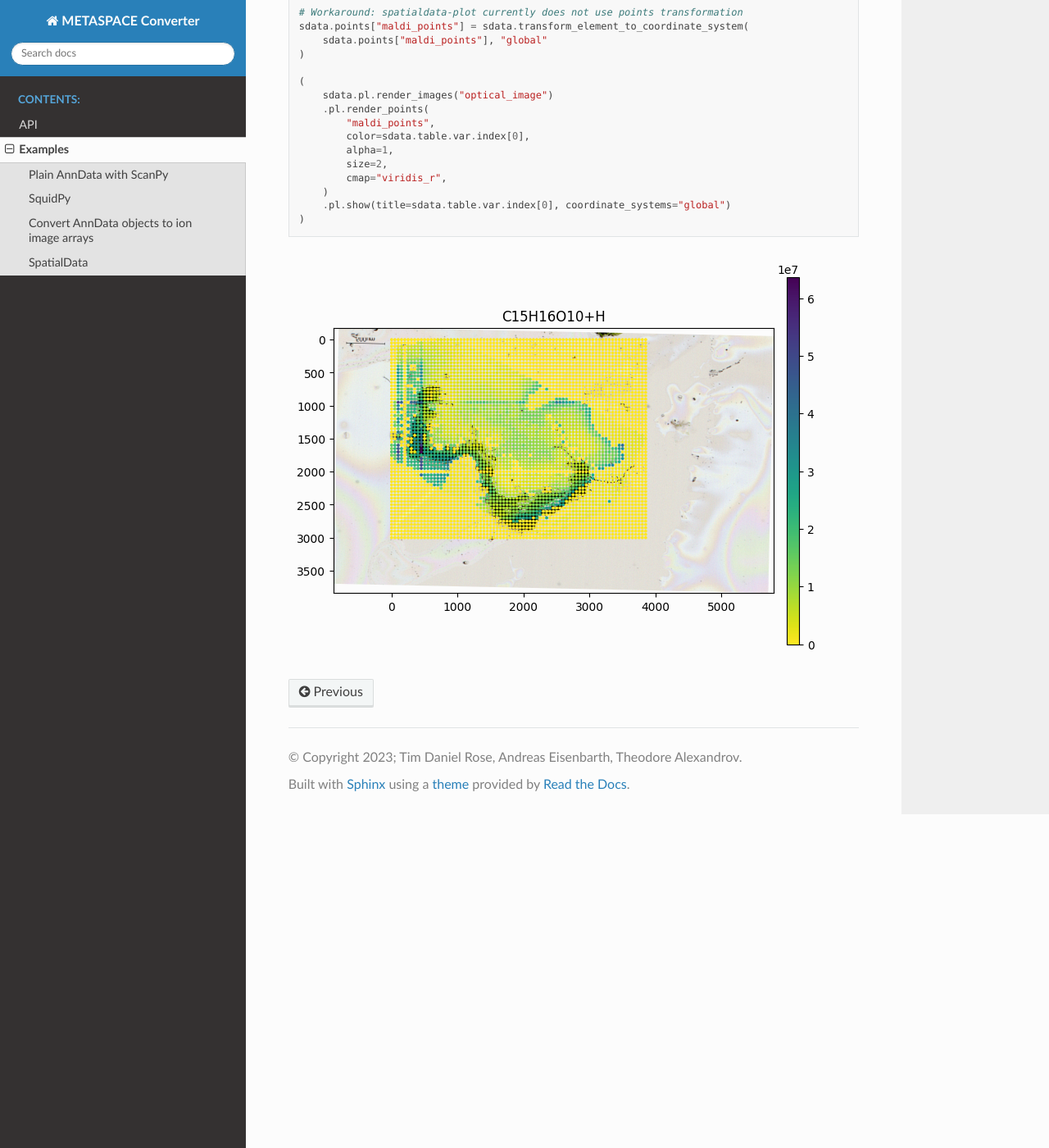
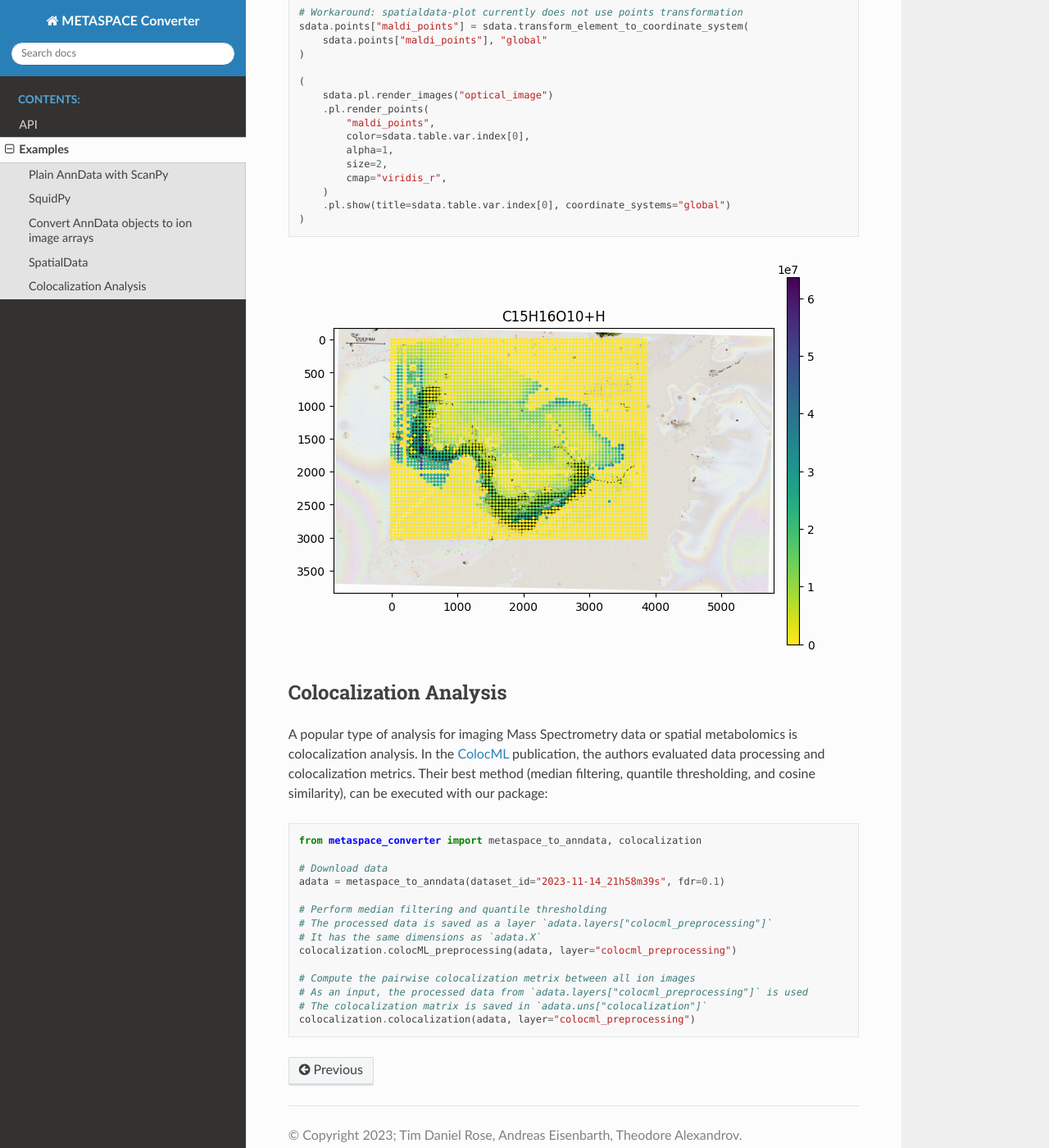
Before and after one commit to metaspace2020/metaspace-converter, a Sphinx documentation site: the page built from docs/examples.rst, in a window 1280 px wide and 1400 px high, scrolled down 2542 px. Shown: the whole window at 82% size. Built offline with Sphinx 7.4.7 and the Read the Docs theme 2.0.0, drawn with Linux system fonts in a browser that asks for light colours.

Commit message:
Documentation for coloc module

```diff
--- a/docs/examples.rst
+++ b/docs/examples.rst
@@ -114,3 +114,40 @@ Here using a reversed colormap which better represents intense values on bright
 
 .. image:: ./_static/img/example_img_sd.png
    :alt: Visualization with SpatialData
+
+
+Colocalization Analysis
+-----------------------
+
+A popular type of analysis for imaging Mass Spectrometry data or spatial metabolomics
+is colocalization analysis.
+In the `ColocML`_ publication,
+the authors evaluated data processing and colocalization metrics.
+Their best method (median filtering, quantile thresholding, and cosine similarity),
+can be executed with our package:
+
+.. testcode::
+
+   from metaspace_converter import metaspace_to_anndata, colocalization
+
+   # Download data
+   adata = metaspace_to_anndata(dataset_id="2023-11-14_21h58m39s", fdr=0.1)
+
+   # Perform median filtering and quantile thresholding
+   # The processed data is saved as a layer `adata.layers["colocml_preprocessing"]`
+   # It has the same dimensions as `adata.X`
+   colocalization.colocML_preprocessing(adata, layer="colocml_preprocessing")
+
+   # Compute the pairwise colocalization metrix between all ion images
+   # As an input, the processed data from `adata.layers["colocml_preprocessing"]` is used
+   # The colocalization matrix is saved in `adata.uns["colocalization"]`
+   colocalization.colocalization(adata, layer="colocml_preprocessing")
+
+.. testoutput::
+   :hide:
+
+   ...
+
+
+
+.. _ColocML: https://doi.org/10.1093/bioinformatics/btaa085
```
Also changed, not shown: README.md (+3 -1 lines), 3 other files.
